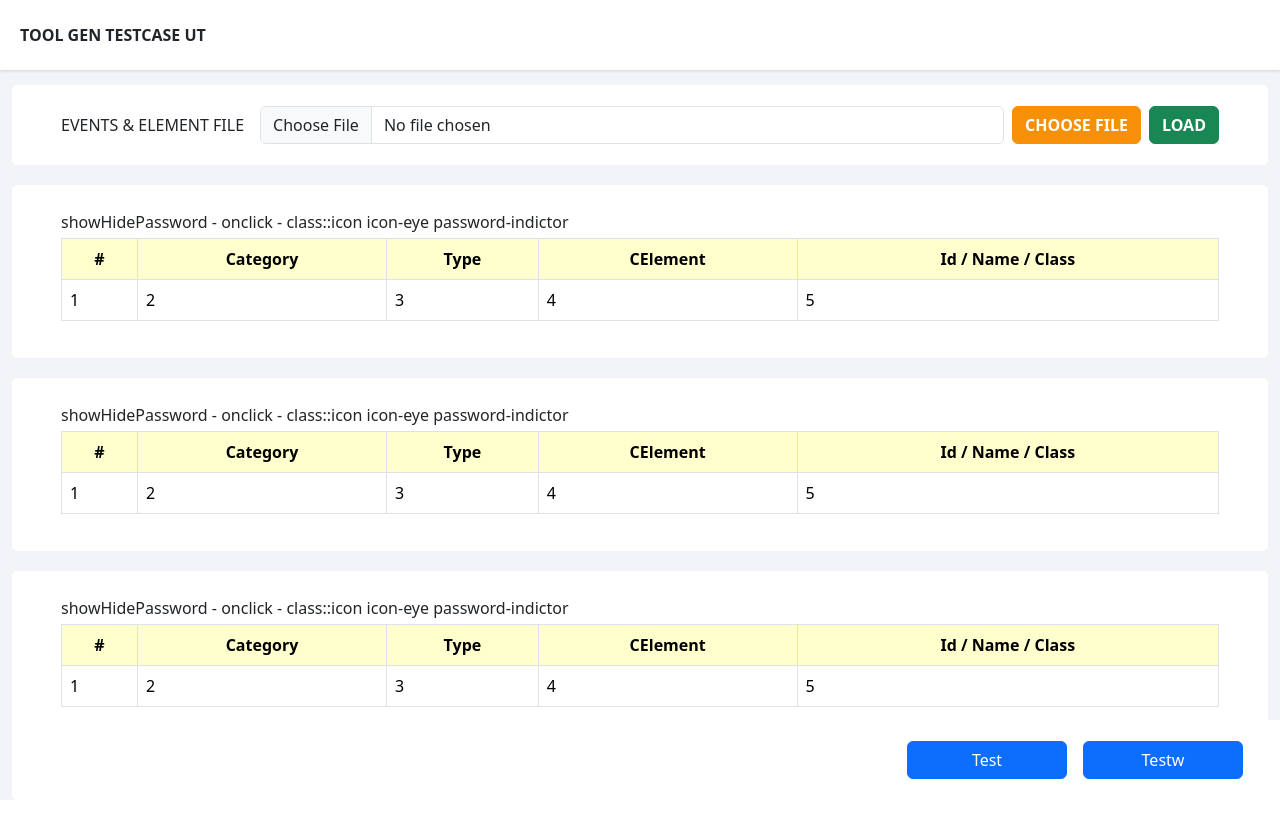
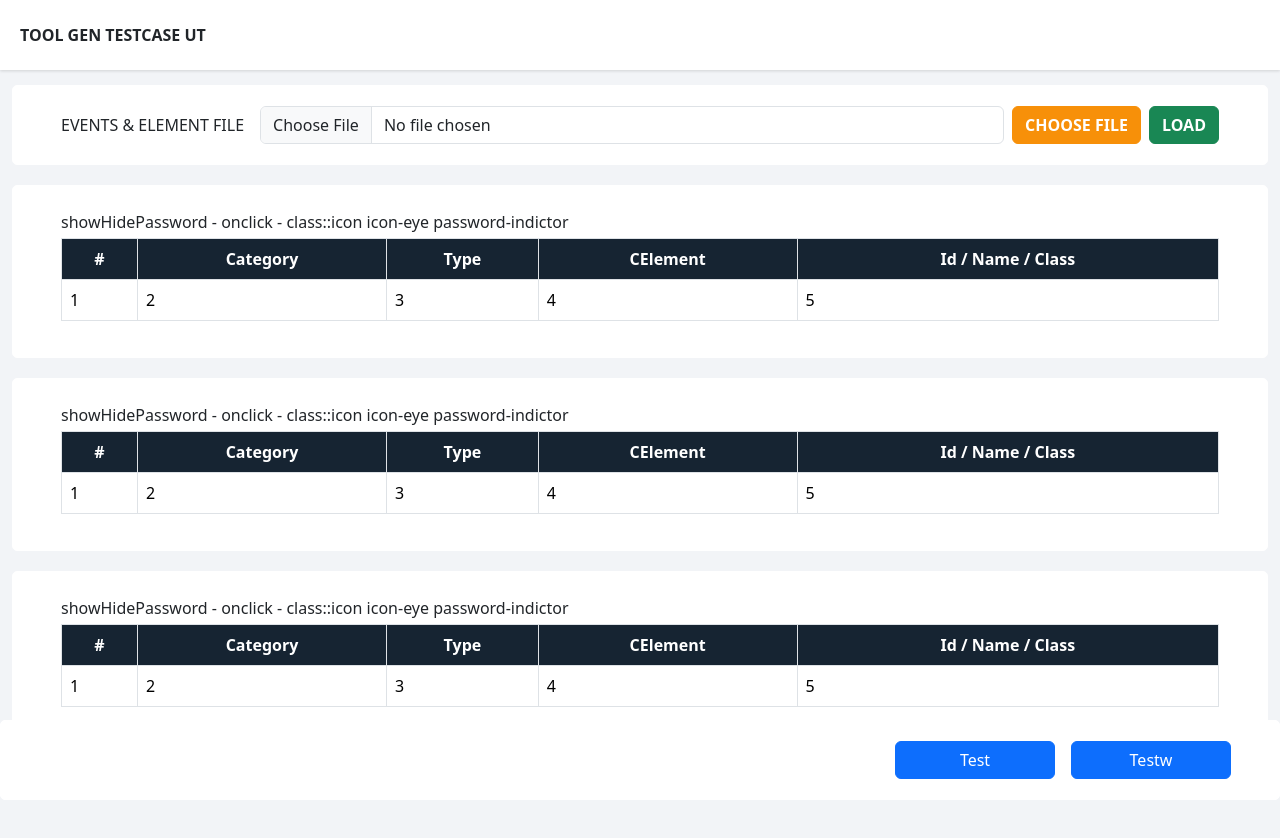
Before and after one commit to lykan30101994/DDNT_FE, a Vue app: page / in a window 1280 px wide. Before the commit the page ends 800 px from the top, so only its background shows below. Built offline with nearby package versions, Linux system fonts and the light colour scheme.

Commit message:
fixed gr button

```diff
--- a/src/components/common/Common.scss
+++ b/src/components/common/Common.scss
@@ -1,4 +1,5 @@
-$--header-table-bg: #ffffcd;
+$--header-table-bg: #162432;
+$--header-table-color: white;
 
 .auto-resize {
   display: flex;
--- a/src/components/common/card/CardWrapper.scss
+++ b/src/components/common/card/CardWrapper.scss
@@ -16,5 +16,6 @@
 .fixed-wrapper {
   position: fixed;
   bottom: 0;
+  right: 0;
   width: 100%;
 }
--- a/src/components/common/table/header/TableHeader.scss
+++ b/src/components/common/table/header/TableHeader.scss
@@ -5,5 +5,6 @@
   text-align: center;
   tr th {
     background: $--header-table-bg;
+    color: $--header-table-color;
   }
 }
--- a/src/modules/home/components/LoadFileContent.vue
+++ b/src/modules/home/components/LoadFileContent.vue
@@ -40,7 +40,7 @@
         1,2,3,4,5
     ]"/>
   </CardWrapper>
-  <CardWrapper>
+  <CardWrapper class="mb-3">
     <TableEvent title="showHidePassword - onclick - class::icon icon-eye password-indictor" :headers="headersForTable" :data="[
         1,2,3,4,5
     ]"/>
@@ -56,8 +56,8 @@ import * as XLSX from "xlsx";
 import CardWrapper from "@/components/common/card/CardWrapper.vue";
 import Label from "@/components/common/label/Label.vue";
 import TableEvent from "@/modules/home/components/table/TableEvent.vue";
+import ButtonGroup from "@/components/common/button/ButtonGroup.vue";
 import type {IHeaderTable} from "@/components/common/table/header/TableHeader.type";
-import ButtonGroup from "@/components/common/button/ButtonGroup.vue";
 
 const file = ref<File | null>(null);
 const headers = ref<string[]>([]);
--- a/src/modules/home/home.page.scss
+++ b/src/modules/home/home.page.scss
@@ -71,3 +71,7 @@
 .load-content {
   padding-top: 90px;
 }
+
+.pa-5 {
+  padding-bottom: 5rem;
+}
--- a/src/modules/home/home.page.vue
+++ b/src/modules/home/home.page.vue
@@ -1,16 +1,17 @@
 <template>
   <div class="main">
     <BreadCrumb>TOOL GEN TESTCASE UT</BreadCrumb>
-    <div class="container-fluid load-content">
+    <div class="container-fluid load-content pa-5">
       <LoadFileContent></LoadFileContent>
     </div>
   </div>
 </template>
+
 <script setup lang="ts">
 import BreadCrumb from "./components/BreadCrumb.vue";
 import LoadFileContent from "./components/LoadFileContent.vue";
-import Content from "./components/Content.vue";
 </script>
+
 <style lang="scss">
 @import "./home.page.scss";
 </style>
```
